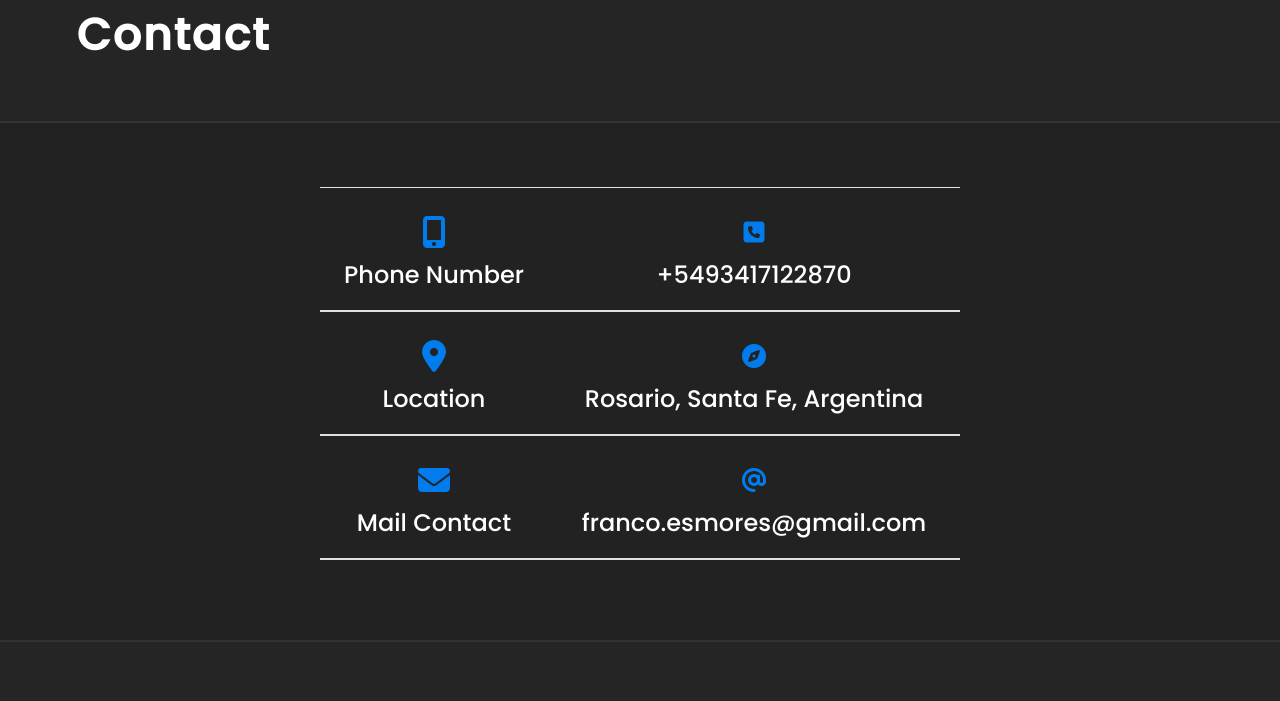
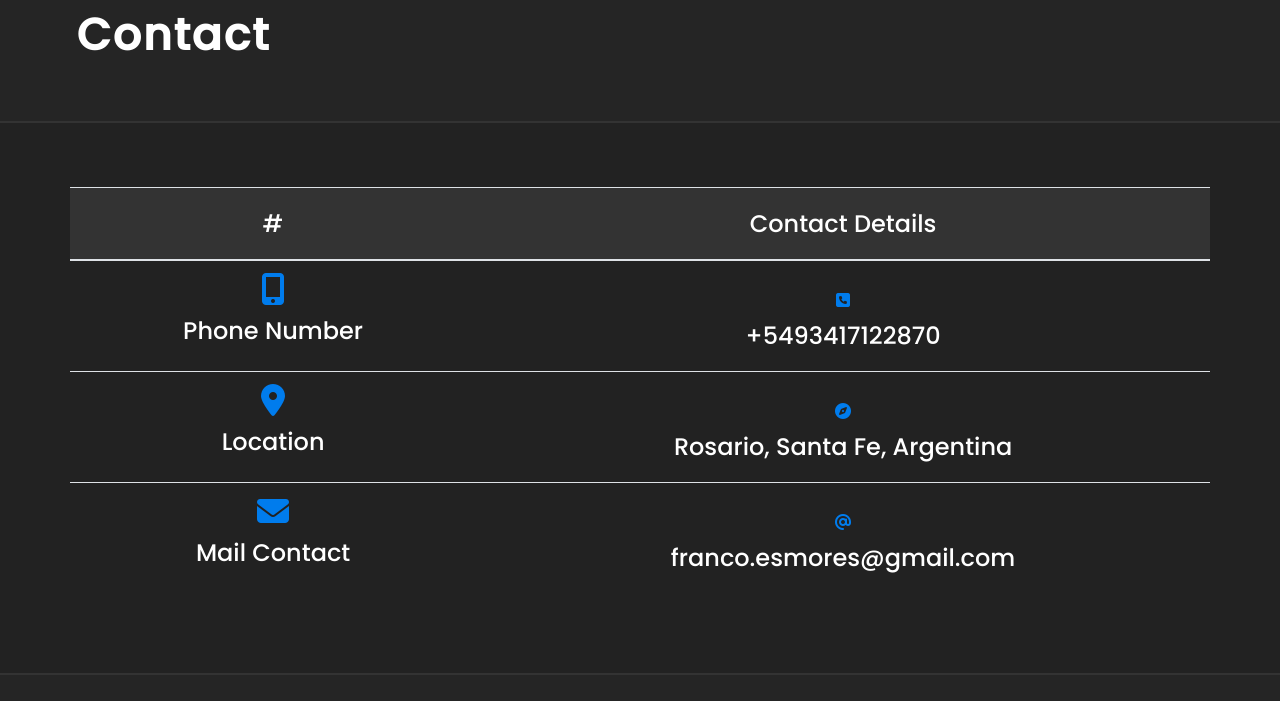
Before and after one commit to fesmores/landingcv, a plain HTML site: page index.html in a window 1280 px wide. Shown: the part 3800-4501 px from the top of the page. Drawn offline with nearby package versions, Linux system fonts and the light colour scheme; a script that the page names is missing.

Commit message:
Add files via upload

```diff
--- a/index.html
+++ b/index.html
@@ -528,76 +528,76 @@
           </div>
         </div>
 
-        <div class="row">
-          <div class="col-xs-12 col-sm-12 col-md-12 col-lg-12 col-xl-12">
-            <div class="contact-details">
-
-              <div class="table-responsive">
-                <table class="table" style="color:white;">
+        <div class="container table-container">
+          <table class="table table-hover">
             <thead>
-                    <tr>
-                      <th scope="col" class="title-string">
+              <tr class="table-header-bg">
+                <th>
                   <div class="text-center">
-                          <i class="icon contact-icon fas fa-mobile-alt fa-2x"></i>
-                          <h4 class="icon-text">Phone Number</h4>
+                    <h4 class="icon-text">#</h4>
                   </div>
-
                 </th>
-                      <th scope="col" class="text-center lead table-header-string">
-                        <div class="phone contact-text text-center">
-                          <i class="icon contact-icon fas fa-phone-square fa-1x"></i>
-                          <h4 class="icon-text">+5493417122870</h4>
+                <th class="table-header-bg">
+                  <div class="text-center">
+                    <h4 class="icon-text">Contact Details</h4>
                   </div>
                 </th>
               </tr>
             </thead>
 
-                  <thead>
+            <tbody>
               <tr>
-                      <th scope="col" class="title-string">
+                <th>
+                  <div class="text-center">
+                    <i class="icon contact-icon fas fa-mobile-alt fa-2x"></i>
+                    <h4 class="icon-text">Phone Number</h4>
+                  </div>
+                </th>
+                <td>
+                  <div class="phone contact-text text-center">
+                    <i class="icon contact-icon fas fa-phone-square fa-1x"></i>
+                    <h4 class="icon-text">+5493417122870</h4>
+                  </div>
+                </td>
+              </tr>
+
+              <tr>
+                <th>
                   <div class="text-center">
                     <i class="icon contact-icon fas fa-map-marker-alt fa-2x"></i>
                     <h4 class="icon-text">Location</h4>
                   </div>
                 </th>
-                      <th scope="col" class="text-center lead table-header-string">
-                        <div class="location contact-text text-center">
+                <td>
+                  <div class="phone contact-text text-center">
                     <i class="icon contact-icon fas fa-compass fa-1x"></i>
                     <h4 class="icon-text">Rosario, Santa Fe, Argentina</h4>
                   </div>
-                      </th>
+                </td>
               </tr>
-                  </thead>
 
-                  <thead>
               <tr>
-                      <th scope="col" class="title-string">
+                <th>
                   <div class="text-center">
                     <i class="icon contact-icon fas fa-envelope fa-2x"></i>
                     <h4 class="icon-text">Mail Contact</h4>
                   </div>
                 </th>
-                      <th scope="col" class="text-center lead table-header-string">
-                        <div class="mail contact-text text-center">
+                <td>
+                  <div class="phone contact-text text-center">
                     <i class="icon contact-icon fas fa-at fa-1x"></i>
                     <h4 class="icon-text">franco.esmores@gmail.com</h4>
                   </div>
-                      </th>
+                </td>
               </tr>
-                  </thead>
+            </tbody>
+
           </table>
         </div>
 
-
-
+      </section>
+      <!-- End of Content-Area -->
     </div>
-
-          </div>
-
-        </div>
-
-      </section>
-
     <footer id="footer" class="footer">
       <div class="row">
 
--- a/styles.css
+++ b/styles.css
@@ -3,7 +3,7 @@ body {
   /* background-color: #212529; */
   background-color: #222222;
   overflow-x: hidden;
-  padding-right: 0px;
+  /* padding-right: 0px; */
 }
 
 h1, h2, h4, h5, h6, p {
@@ -93,13 +93,13 @@ h3 {
 }
 
 .home-content {
-  margin: 0% 3% 0% 15%;
+  margin: 0 3% 0 15%;
 }
 
 .home-photo {
   background-color: #444;
   border: 18px solid #444;
-  box-shadow: 0px 0px 25px 0px rgba(0, 0, 0, 0.8);
+  box-shadow: 0 0 25px 0 rgba(0, 0, 0, 0.8);
   display: block;
   position: relative;
   width: 100%;
@@ -456,9 +456,12 @@ h3 {
   transition-timing-function: background-color 0.5s ease-in-out;
   background-color: #333333;
   color: #f2f2f2;
-
 }
 
-.table-header-string {
-  font-size: 1.5rem;
+.table-container {
+  padding: 5% 0% 5% 0%;
 }
+
+.table-header-bg {
+  background-color: #333333;
+}
```
Lines whose indentation alone changed are shown as unchanged.
